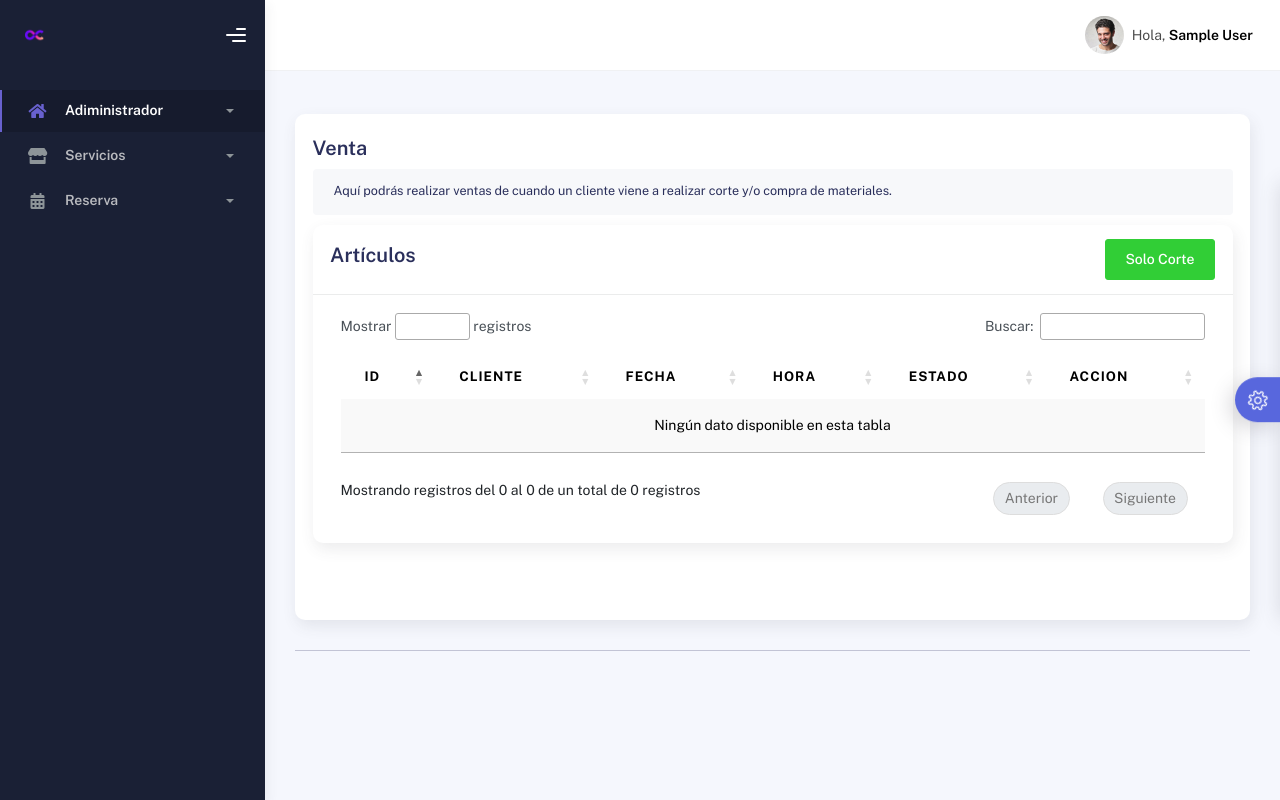
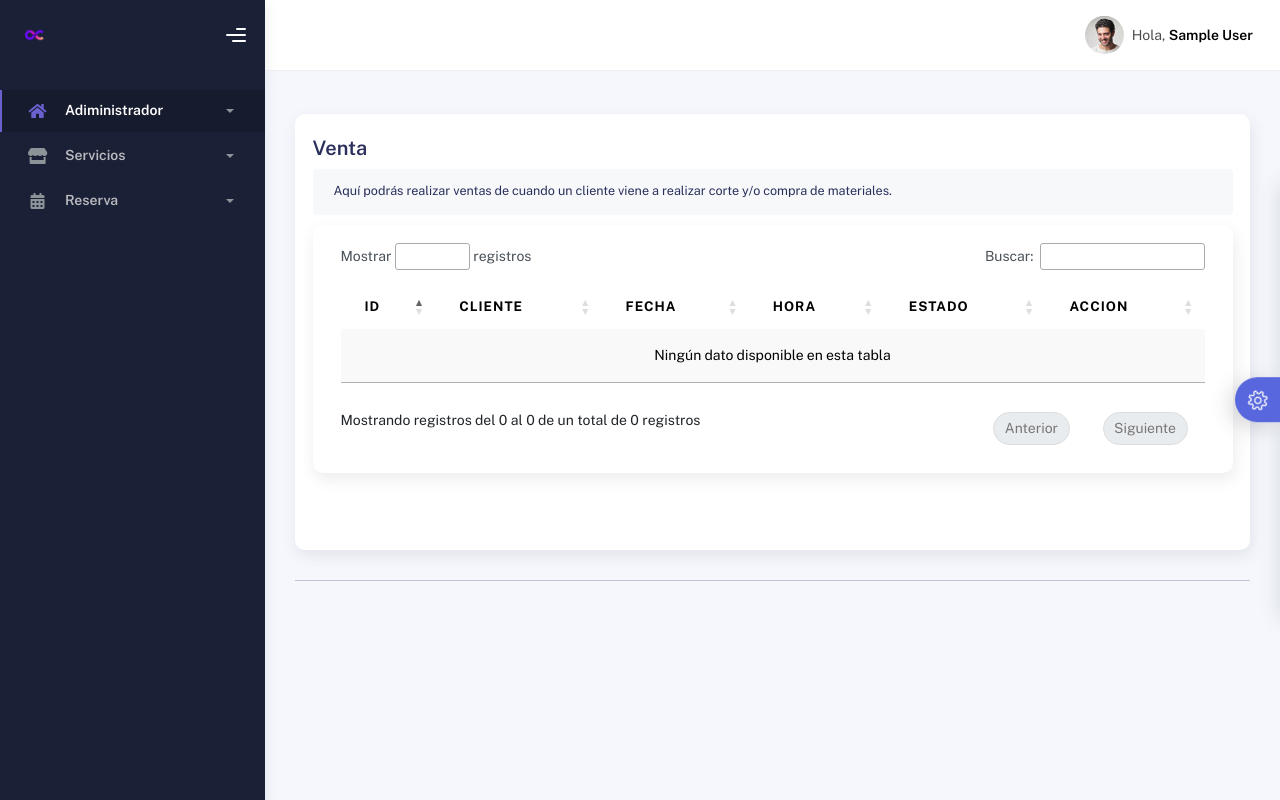
Before and after one commit to SantistebanJose/POS_libreria-rodri, a PHP site: page /venta_corte_material.php in a window 1280 px wide. Run offline with PHP 8.4, Linux system fonts and the light colour scheme; the visitor is signed in with stand-in values (Sample User, id 1); data that the repository does not hold is empty; some libraries are stand-ins or nearby versions.

Commit message:
cambio boton
asdkjasd

```diff
--- a/venta_corte_material.php
+++ b/venta_corte_material.php
@@ -38,10 +38,6 @@ if (isset($_GET['id'])) {
                     </div>
                     <div class="col-md-12">
                         <div class="card">
-                            <div class="card-header d-flex justify-content-between">
-                                <h4 class="card-title">Artículos</h4>
-                                <button type="button" class="btn btn-success" onclick="agregarCorte()">Solo Corte</button>
-                            </div>
                             <div class="card-body">
                                 <div class="table-responsive">
                                     <table
@@ -76,7 +72,7 @@ if (isset($_GET['id'])) {
                                                                 name=""
                                                                 id=""
                                                                 href="#panelDetalles"
-                                                                class="btn btn-secondary btn-round"
+                                                                class="btn btn-success btn-round"
 
                                                                 onclick='fn_consultarVenta(<?php echo $datosReservaJSON; ?>)'
                                                                 role="button">Ver</a>
@@ -178,7 +174,9 @@ if (isset($_GET['id'])) {
             <div class="col-md-12">
                 <div class="card">
                     <div class="card-header d-flex justify-content-between">
+
                         <div class="card-title">Agrega Más Articulos, Impresiones, Escaneos a la Venta</div>
+
                         <div>
                             <ul class="nav nav-pills nav-secondary nav-pills-no-bd" id="pills-tab-without-border" role="tablist">
                                 <li class="nav-item">
@@ -196,17 +194,19 @@ if (isset($_GET['id'])) {
                                 <li class="nav-item">
                                     <a class="nav-link" id="pills-contact-tab-nobd" data-bs-toggle="pill" href="#pills-contact-nobd" role="tab" aria-controls="pills-contact-nobd" aria-selected="false">Escaneo</a>
                                 </li>
+                                <li class="nav-item">
+                                    <a class="nav-link" id="pills-contact-tab-nobd" data-bs-toggle="pill" href="" role="tab" aria-controls="pills-contact-nobd" aria-selected="false" onclick="agregarCorte()">Solo Corte</a>
+                                </li>
                             </ul>
                         </div>
+
                     </div>
 
-
                     <div class="card-body">
-
                         <div>
                             <div class="tab-content mt-2 mb-3" id="pills-without-border-tabContent">
                                 <div class="tab-pane fade " id="pills-home-nobd" role="tabpanel" aria-labelledby="pills-home-tab-nobd">
-                                    <div class="table-responsive">
+                                <div class="table-responsive">
                                         <table
                                             id="multi-filter-select2"
                                             class="display table table-striped table-hover">
```
